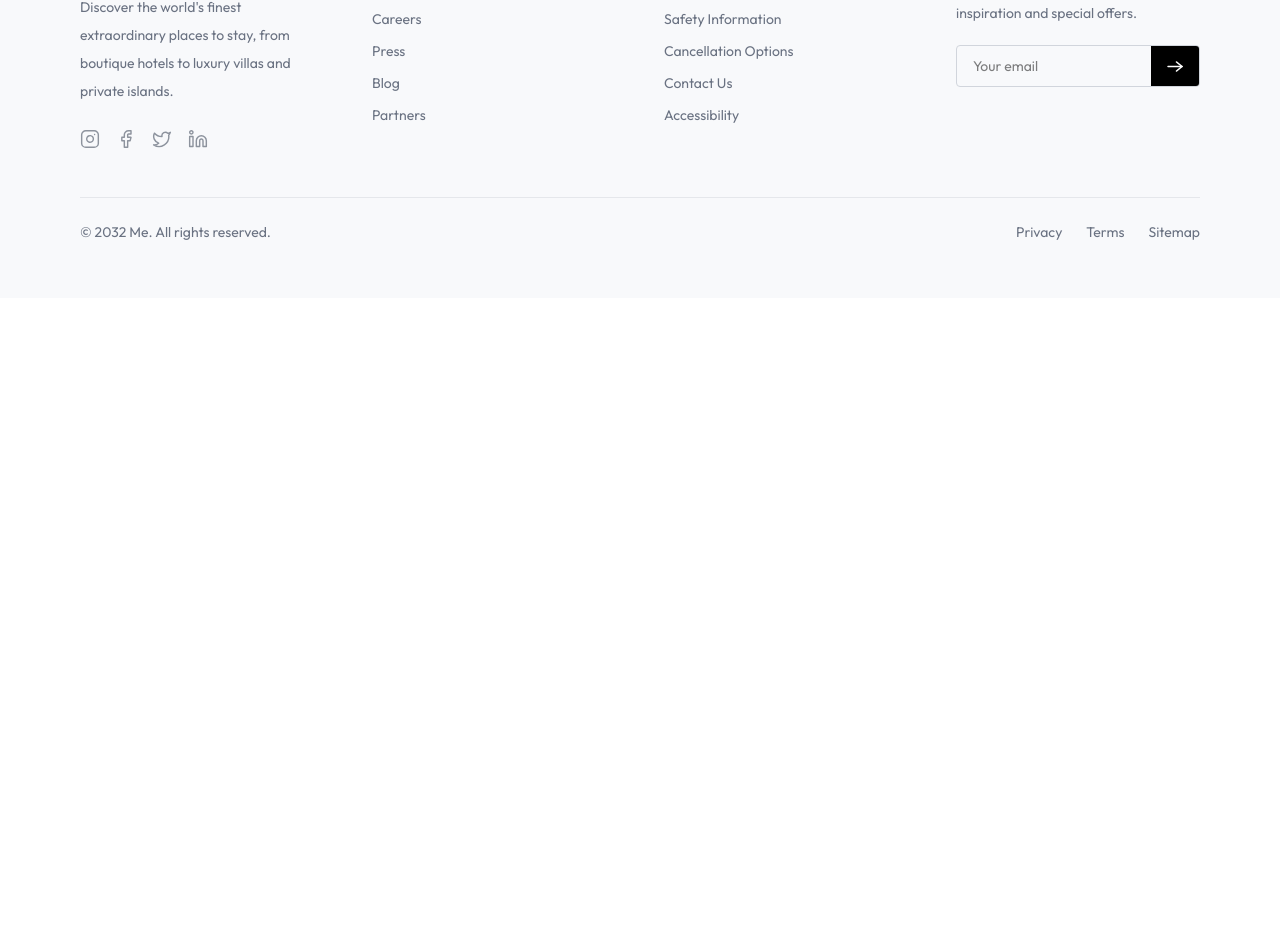
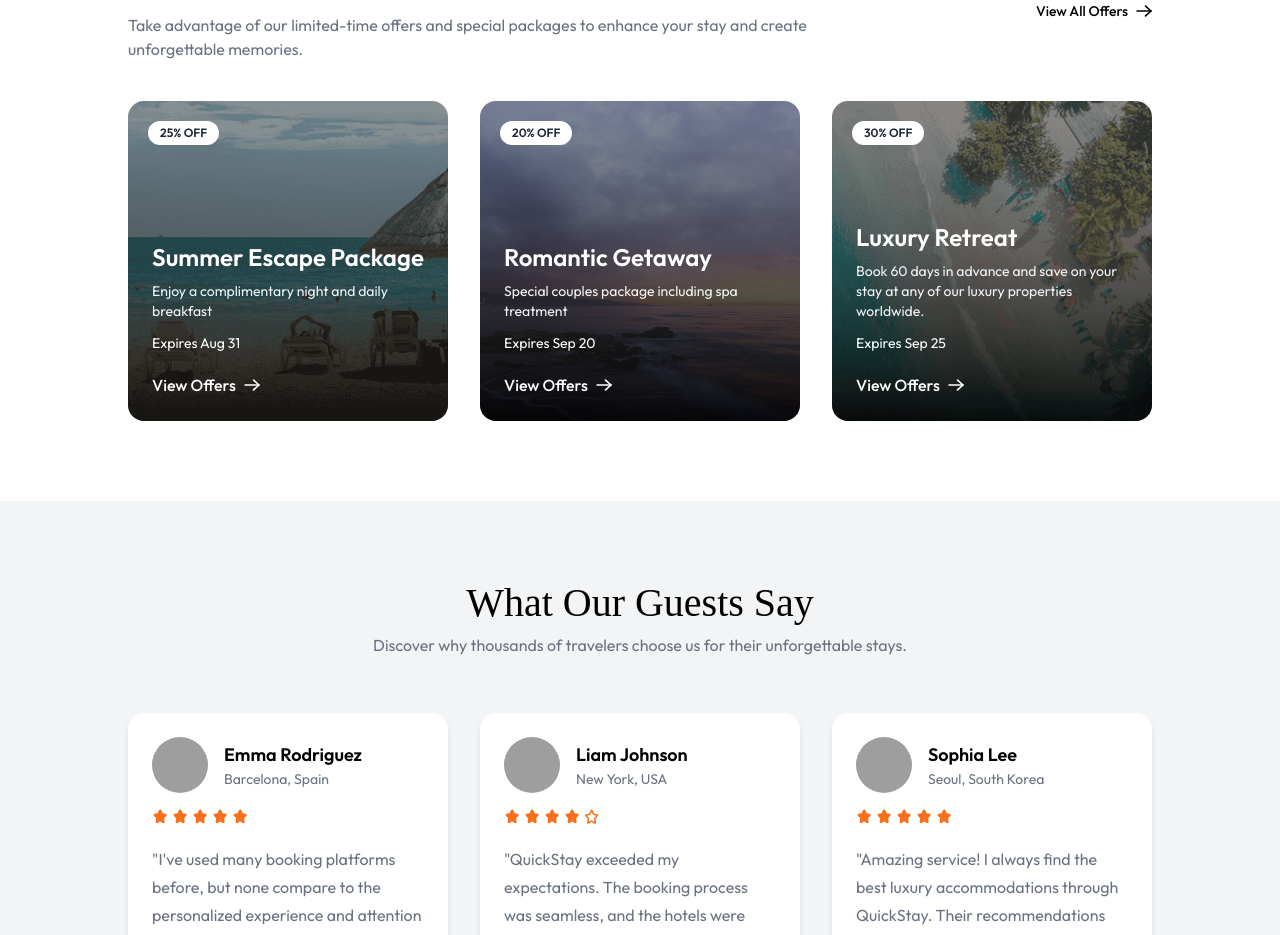
Before and after one commit to SaikatKarar/hotel-booking-app, a React (Vite) app in the folder frontend/: page / in a window 1280 px wide. Shown: the part 1760-2695 px from the top of the page. Before the commit the page ends 2058 px from the top, so only its background shows below. Built offline with nearby package versions, Linux system fonts and the light colour scheme; grey boxes are pictures that could not be loaded; a web font is replaced by a local one.

Commit message:
feat: add exclusive offers, testimonial, and newsletter sections

```diff
--- a/frontend/src/components/ExclusiveOffers.jsx
+++ b/frontend/src/components/ExclusiveOffers.jsx
@@ -1,9 +1,77 @@
-import React from 'react'
+import React from "react";
+import { assets, exclusiveOffers } from "../assets/assets";
+import Title from "./Title";
 
 function ExclusiveOffers() {
     return (
-        <div>ExclusiveOffers</div>
-    )
+        <section className="px-6 md:px-16 lg:px-24 xl:px-32 py-20">
+
+            {/* Heading */}
+            <div className="flex flex-col md:flex-row md:items-center md:justify-between gap-6 mb-10">
+                <Title
+                    align="left"
+                    title="Exclusive Offers"
+                    subTitle="Take advantage of our limited-time offers and special packages to enhance your stay and create unforgettable memories."
+                />
+
+                <button className="group flex items-center gap-2 text-sm font-medium cursor-pointer">
+                    View All Offers
+                    <img
+                        src={assets.arrowIcon}
+                        alt="arrow"
+                        className="w-4 group-hover:translate-x-1 transition"
+                    />
+                </button>
+            </div>
+
+            {/* Offers */}
+            <div className="grid grid-cols-1 md:grid-cols-2 lg:grid-cols-3 gap-8">
+                {exclusiveOffers.map((item) => (
+                    <div
+                        key={item._id}
+                        className="group relative rounded-2xl overflow-hidden min-h-[320px] flex flex-col justify-end p-6 text-white bg-cover bg-center"
+                        style={{
+                            backgroundImage: `url(${item.image})`,
+                        }}
+                    >
+                        {/* Overlay */}
+                        <div className="absolute inset-0 bg-black/30 group-hover:bg-black/40 transition"></div>
+
+                        {/* Discount Badge */}
+                        <span className="absolute top-5 left-5 bg-white text-gray-800 text-xs font-semibold px-3 py-1 rounded-full z-10">
+                            {item.priceOff}% OFF
+                        </span>
+
+                        {/* Content */}
+                        <div className="relative z-10">
+                            <h3 className="text-2xl font-semibold">
+                                {item.title}
+                            </h3>
+
+                            <p className="text-sm text-gray-100 mt-2">
+                                {item.description}
+                            </p>
+
+                            <p className="text-sm mt-3">
+                                Expires {item.expiryDate}
+                            </p>
+
+                            <button className="group mt-5 flex items-center gap-2 font-medium">
+                                View Offers
+
+                                <img
+                                    src={assets.arrowIcon}
+                                    alt="arrow"
+                                    className="w-4 invert group-hover:translate-x-1 transition"
+                                />
+                            </button>
+                        </div>
+                    </div>
+                ))}
+            </div>
+
+        </section>
+    );
 }
 
-export default ExclusiveOffers
+export default ExclusiveOffers;
--- a/frontend/src/components/FeaturedDestination.jsx
+++ b/frontend/src/components/FeaturedDestination.jsx
@@ -9,7 +9,7 @@ import { useNavigate } from "react-router-dom";
 function FeaturedDestination() {
     const navigate = useNavigate();
     return (
-        <section className="px-6 md:px-16 lg:px-24 xl:px-32 py-20">
+        <section className="bg-gray-100 px-6 md:px-16 lg:px-24 xl:px-32 py-20">
 
             {/* Heading */}
             <Title
--- /dev/null
+++ b/frontend/src/components/NewsLetter.jsx
@@ -0,0 +1,19 @@
+import React from 'react'
+import Title from './Title';
+
+function NewsLetter() {
+    return (
+        <div className="flex flex-col items-center max-w-5xl lg:w-full rounded-2xl px-4 py-12 md:py-16 mx-2 lg:mx-auto my-30 bg-gray-900 text-white">
+            <Title title="Subscribe to our Newsletter" subTitle="Stay updated with our latest news and offers." />
+            <div className="flex flex-col md:flex-row items-center justify-center gap-4 mt-6">
+                <input type="text" className="bg-white/10 px-4 py-2.5 border border-white/20 rounded outline-none max-w-66 w-full" placeholder="Enter your email" />
+                <button className="flex items-center justify-center gap-2 group bg-black px-4 md:px-7 py-2.5 rounded active:scale-95 transition-all">Subscribe
+                    <svg className="w-4 h-4 text-white" aria-hidden="true" xmlns="http://www.w3.org/2000/svg" width="24" height="24" fill="none" viewBox="0 0 24 24"><path stroke="currentColor" stroke-linecap="round" stroke-linejoin="round" stroke-width="2" d="M19 12H5m14 0-4 4m4-4-4-4" /></svg>
+                </button>
+            </div>
+            <p className="text-gray-500 mt-6 text-xs text-center">By subscribing, you agree to our Privacy Policy and consent to receive updates.</p>
+        </div>
+    )
+}
+
+export default NewsLetter
--- /dev/null
+++ b/frontend/src/components/StarRating.jsx
@@ -0,0 +1,25 @@
+import React from "react";
+import { assets } from "../assets/assets";
+
+function StarRating({ rating = 4 }) {
+    return (
+        <div className="flex items-center gap-1">
+            {Array(5)
+                .fill(0)
+                .map((_, index) => (
+                    <img
+                        key={index}
+                        src={
+                            rating > index
+                                ? assets.starIconFilled
+                                : assets.starIconOutlined
+                        }
+                        alt="star"
+                        className="w-4 h-4"
+                    />
+                ))}
+        </div>
+    );
+}
+
+export default StarRating;
--- /dev/null
+++ b/frontend/src/components/Testimonial.jsx
@@ -0,0 +1,59 @@
+import React from "react";
+import { testimonials } from "../assets/assets";
+import Title from "./Title";
+import StarRating from "./StarRating";
+
+function Testimonial() {
+    return (
+        <section className="bg-gray-100 px-6 md:px-16 lg:px-24 xl:px-32 py-20">
+
+            <Title
+                title="What Our Guests Say"
+                subTitle="Discover why thousands of travelers choose us for their unforgettable stays."
+            />
+
+            <div className="grid grid-cols-1 md:grid-cols-2 lg:grid-cols-3 gap-8 mt-14">
+
+                {testimonials.map((testimonial) => (
+                    <div
+                        key={testimonial.id}
+                        className="bg-white rounded-2xl shadow-md hover:shadow-xl transition duration-300 p-6"
+                    >
+                        {/* User */}
+                        <div className="flex items-center gap-4">
+                            <img
+                                src={testimonial.image}
+                                alt={testimonial.name}
+                                className="w-14 h-14 rounded-full object-cover"
+                            />
+
+                            <div>
+                                <h3 className="text-lg font-semibold">
+                                    {testimonial.name}
+                                </h3>
+
+                                <p className="text-sm text-gray-500">
+                                    {testimonial.address}
+                                </p>
+                            </div>
+                        </div>
+
+                        {/* Rating */}
+                        <div className="mt-4">
+                            <StarRating rating={testimonial.rating} />
+                        </div>
+
+                        {/* Review */}
+                        <p className="mt-5 text-gray-500 leading-7">
+                            "{testimonial.review}"
+                        </p>
+                    </div>
+                ))}
+
+            </div>
+
+        </section>
+    );
+}
+
+export default Testimonial;
--- a/frontend/src/pages/Home.jsx
+++ b/frontend/src/pages/Home.jsx
@@ -1,12 +1,18 @@
 import React from 'react'
 import Hero from '../components/Hero'
 import FeaturedDestination from '../components/FeaturedDestination'
+import ExclusiveOffers from '../components/ExclusiveOffers'
+import Testimonial from '../components/Testimonial'
+import NewsLetter from '../components/NewsLetter'
 
 function Home() {
     return (
         <>
             <Hero />
             <FeaturedDestination />
+            <ExclusiveOffers />
+            <Testimonial />
+            <NewsLetter />
         </>
     )
 }
```
